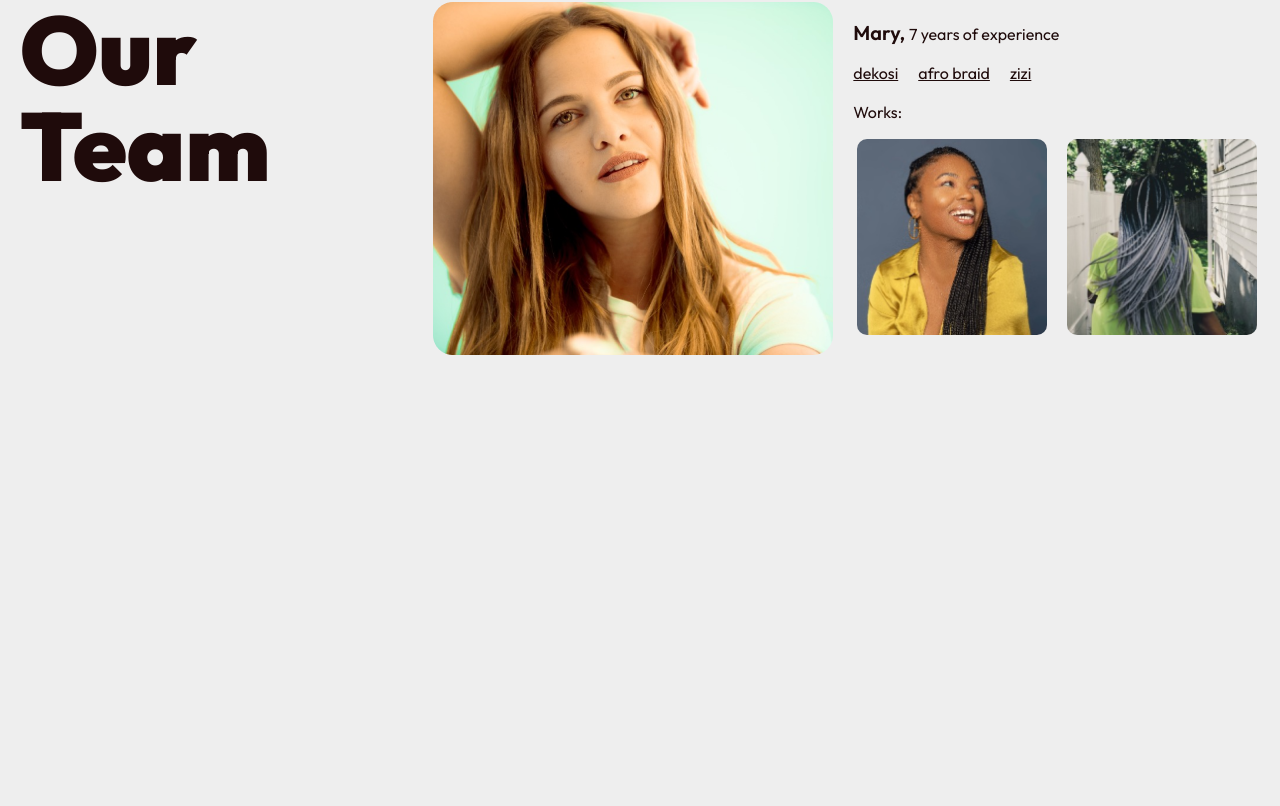
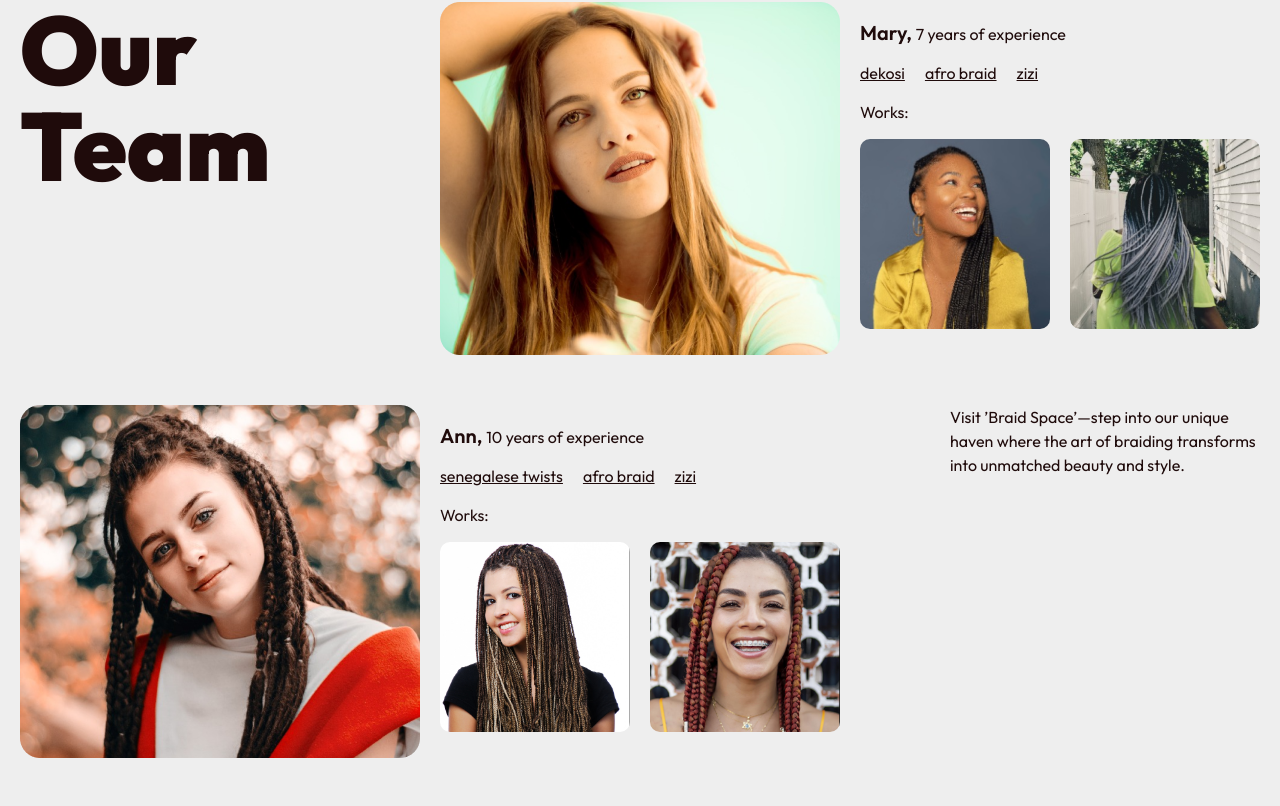
Before and after one commit to bambuuk/braids, a Next.js app: page / in a window 1280 px wide. Shown: the part 1042-1848 px from the top of the page. Built offline with nearby package versions, Linux system fonts and the light colour scheme.

Commit message:
prepare adaptive for different devices in OurTeam section and Teammate component. Create useMediauery hook.

```diff
--- a/package.json
+++ b/package.json
@@ -9,9 +9,11 @@
     "lint": "next lint"
   },
   "dependencies": {
+    "clsx": "^2.1.0",
     "next": "14.1.0",
     "react": "^18",
     "react-dom": "^18",
+    "react-responsive": "^9.0.2",
     "swiper": "^11.0.5"
   },
   "devDependencies": {
--- a/src/components/OurTeam.tsx
+++ b/src/components/OurTeam.tsx
@@ -3,17 +3,34 @@ import { team } from "@/assets/data";
 
 const OurTeam = () => {
   return (
-    <section className="w-full mt-[160px]">
+    <section className="w-full mt-[80px] sm:mt-[100px] lg:mt-[160px]">
       <div className="max-w-[1240px] w-full m-auto px-[16px] sm:[25px] md:px-[50px] xl:px-0">
-        <div className="grid grid-cols-3 grid-rows-3">
-          <h2 className="text-[#1F0B0B] font-outfit text-[96px] font-black leading-[96px]">
-            Our Team
-          </h2>
+        <div className="flex flex-col gap-[40px] md:gap-[70px] lg:gap-[50px]">
+          <div className="flex flex-col gap-[40px] lg:gap-0 lg:flex-row lg:justify-between">
+            <h2 className="lg:max-w-[310px] w-full text-[#1F0B0B] font-outfit text-[36px] sm:text-[96px] font-black leading-[100%]">
+              Our Team
+            </h2>
+            <Teammate teammate={team[0]} position={'second'} />
+          </div>
 
-          <Teammate teammate={team[0]} />
+          <div className="flex flex-col-reverse gap-[40px] md:gap-[70px] lg:gap-0 lg:flex-row lg:justify-between">
+            <Teammate teammate={team[1]} position={'first'} />
+            <p className="hidden sm:block max-w-[310px] w-full text-[#1F0B0B] font-outfit text-base font-normal">
+              Visit &rsquo;Braid Space&rsquo;—step into our unique haven where the art of braiding transforms
+              into unmatched beauty and style.
+            </p>
+          </div>
+
+          <div className="flex flex-col gap-[40px] md:gap-[70px] lg:gap-0 lg:flex-row lg:justify-between">
+            <p className="hidden sm:block max-w-[310px] w-full text-[#1F0B0B] font-outfit text-base font-normal">
+              At our place, you will encounter three talented artisans who have delved deep into the secrets and techniques of
+              crafting the most enchanting braids.
+            </p>
+            <Teammate teammate={team[2]} position={'second'} />
+          </div>
         </div>
       </div>
-    </section>
+    </section >
   )
 }
 
--- a/src/components/Slider.tsx
+++ b/src/components/Slider.tsx
@@ -1,6 +1,7 @@
 'use client';
 import Image from 'next/image';
 import { Swiper, SwiperSlide } from 'swiper/react';
+import { useMediaQuery } from '@/hooks/useMediaQuery';
 import 'swiper/css';
 
 interface SliderProps {
@@ -8,15 +9,17 @@ interface SliderProps {
 }
 
 const Slider = ({ photos }: SliderProps) => {
+  const { isSmallTablet } = useMediaQuery();
+
   return (
     <Swiper
-      slidesPerView={2}
+      slidesPerView={!isSmallTablet ? 1.5 : 2}
       spaceBetween={20}
       className="max-w-[400px] w-full h-full"
     >
       {photos.map((item, index) => (
         <SwiperSlide
-          className="bg-transparent w-[190px] h-[190px]"
+          className="bg-transparent"
           key={index}
         >
           <Image
@@ -24,7 +27,7 @@ const Slider = ({ photos }: SliderProps) => {
             alt="Teammate's work"
             width={190}
             height={190}
-            className="block w-full h-full object-cover rounded-[10px] select-none"
+            className="block max-w-[190px] max-h-[190px] w-full h-full object-cover rounded-[10px] select-none"
           />
         </SwiperSlide>
       ))}
--- a/src/components/Teammate.tsx
+++ b/src/components/Teammate.tsx
@@ -1,5 +1,6 @@
 import Slider from "./Slider";
 import Image from "next/image";
+import clsx from 'clsx';
 
 interface TeammateProps {
   teammate: {
@@ -8,13 +9,15 @@ interface TeammateProps {
     tags: string[];
     photos: string[];
     mainPhoto: string;
-  }
+  },
+  position: string;
 }
 
-const Teammate = ({ teammate }: TeammateProps) => {
+const Teammate = ({ teammate, position }: TeammateProps) => {
+  console.log(typeof position)
   return (
-    <div className="flex gap-5 col-start-2 col-end-4 rounded-[20px] hover:bg-[#1F0B0B]
-    transition-all ease-in-out group duration-500">
+    <div className="grid grid-cols-1 sm:grid-cols-2 items-center gap-[16px] sm:gap-5 rounded-[20px] hover:bg-[#1F0B0B]
+    transition-all ease-in-out group duration-500 max-w-[820px] w-full mx-auto lg:mx-0">
       <Image
         src={teammate.mainPhoto}
         alt={teammate.name}
@@ -23,7 +26,7 @@ const Teammate = ({ teammate }: TeammateProps) => {
       />
 
       <div className="text-[#1F0B0B] font-outfit text-base font-normal group-hover:text-[#EEE]
-      py-5 flex flex-col gap-[15px] max-h-[353px] h-full max-w-[820px] w-full">
+      py-[16px] sm:py-5 flex flex-col gap-[15px] max-h-[353px] h-full max-w-[820px] w-full">
         <div>
           <span className="text-[20px] font-semibold leading-5">
             {teammate.name},&nbsp;
--- /dev/null
+++ b/src/hooks/useMediaQuery.tsx
@@ -0,0 +1,16 @@
+import { useMediaQuery as useQuery } from "react-responsive";
+
+export const useMediaQuery = () => {
+  const isMobile = useQuery({ query: "(min-width: 320px)" });
+  const isSmallTablet = useQuery({ query: "(min-width: 576px)" });
+  const isTablet = useQuery({ query: "(min-width: 768px)" });
+  const isDesktop = useQuery({ query: "(min-width: 1280px)" });
+  return {
+    isMobile,
+    isSmallTablet,
+    isTablet,
+    isDesktop,
+  };
+};
+
+export default useMediaQuery;
```
Also changed, not shown: src/assets/data.ts (+0 -21 lines), 1 other file (tests, documents, lock files or other folders).
